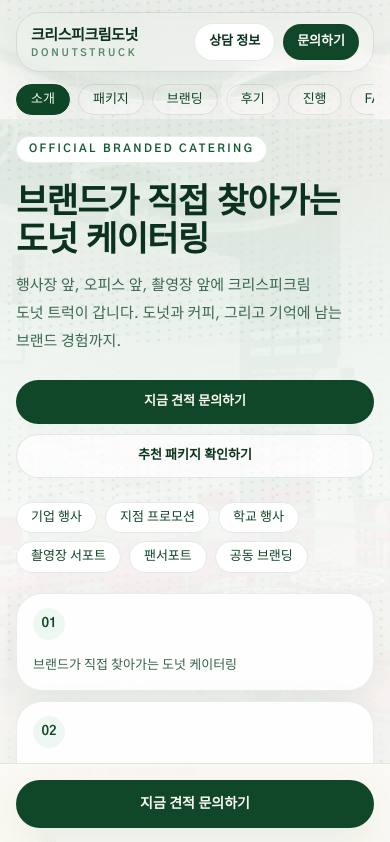
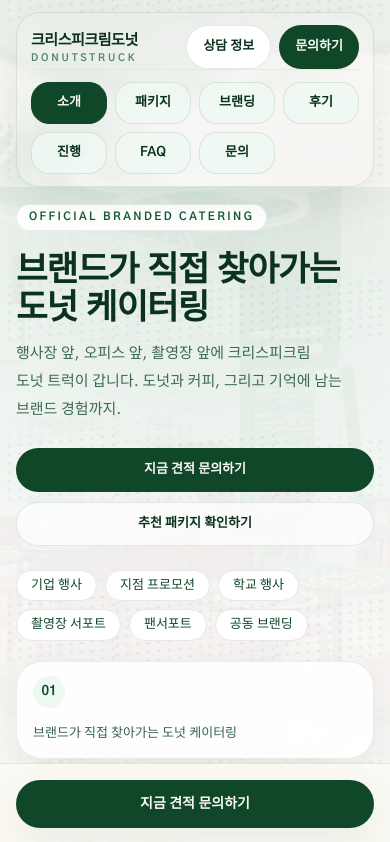
Before and after one commit to oreo4885-max/kkd-catering-landing, a Next.js app: page / in a window 390 px wide. Shown: the top 842 px of the page. Built offline with nearby package versions, Linux system fonts and the light colour scheme.

Commit message:
모바일용 상단메뉴 가독성 개선

```diff
--- a/app/globals.css
+++ b/app/globals.css
@@ -184,6 +184,6 @@
 
 @media (max-width: 640px) {
   [id] {
-    scroll-margin-top: 112px;
+    scroll-margin-top: 190px;
   }
 }
--- a/components/landing/top-nav.tsx
+++ b/components/landing/top-nav.tsx
@@ -18,51 +18,57 @@
   const sectionIds = useMemo(() => navItems.map((item) => item.href.replace("#", "")), []);
 
   useEffect(() => {
-    const onScroll = () => setScrolled(window.scrollY > 20);
-    onScroll();
-    window.addEventListener("scroll", onScroll, { passive: true });
+    const onScroll = () => setScrolled(window.scrollY > 16);
 
-    return () => window.removeEventListener("scroll", onScroll);
-  }, []);
-
-  useEffect(() => {
+    const syncActiveSection = () => {
       const sections = sectionIds
         .map((id) => document.getElementById(id))
         .filter((section): section is HTMLElement => Boolean(section));
 
       if (sections.length === 0) return;
 
-    const observer = new IntersectionObserver(
-      (entries) => {
-        const visible = entries
-          .filter((entry) => entry.isIntersecting)
-          .sort((a, b) => b.intersectionRatio - a.intersectionRatio)[0];
+      const offset = window.innerWidth < 1024 ? 180 : 128;
+      const current =
+        sections.findLast((section) => section.getBoundingClientRect().top - offset <= 0) ?? sections[0];
 
-        if (visible?.target?.id) {
-          setActiveSection(visible.target.id);
+      if (current?.id) {
+        setActiveSection(current.id);
       }
-      },
-      {
-        rootMargin: "-20% 0px -55% 0px",
-        threshold: [0.2, 0.35, 0.55],
-      },
-    );
+    };
 
-    sections.forEach((section) => observer.observe(section));
+    const onHashChange = () => {
+      const hash = window.location.hash.replace("#", "");
+      if (hash) {
+        setActiveSection(hash);
+      }
+    };
 
-    return () => observer.disconnect();
+    onScroll();
+    onHashChange();
+    syncActiveSection();
+
+    window.addEventListener("scroll", onScroll, { passive: true });
+    window.addEventListener("scroll", syncActiveSection, { passive: true });
+    window.addEventListener("hashchange", onHashChange);
+
+    return () => {
+      window.removeEventListener("scroll", onScroll);
+      window.removeEventListener("scroll", syncActiveSection);
+      window.removeEventListener("hashchange", onHashChange);
+    };
   }, [sectionIds]);
 
   return (
     <header className="sticky top-0 z-50 px-4 pt-3 sm:px-6 sm:pt-4">
       <div
-        className={`mx-auto flex max-w-7xl items-center justify-between gap-3 rounded-[24px] border px-3.5 py-2.5 backdrop-blur transition-all sm:gap-4 sm:rounded-[28px] sm:px-6 sm:py-3 ${
+        className={`mx-auto max-w-7xl rounded-[24px] border px-3.5 py-3 backdrop-blur transition-all sm:rounded-[28px] sm:px-6 sm:py-3.5 ${
           scrolled
-            ? "border-forest-900/12 bg-white/95 shadow-[0_18px_45px_rgba(22,34,19,0.12)]"
-            : "border-forest-900/10 bg-white/82 shadow-card"
+            ? "border-forest-900/12 bg-white/98 shadow-[0_18px_45px_rgba(22,34,19,0.14)]"
+            : "border-forest-900/10 bg-white/94 shadow-card"
         }`}
       >
-        <a href="#hero" className="shrink-0">
+        <div className="flex items-center justify-between gap-3 sm:gap-4">
+          <a href="#hero" className="min-w-0 shrink">
             <div className="ko-heading text-[15px] font-semibold tracking-[-0.02em] text-forest-900 sm:text-lg">
               크리스피크림도넛
             </div>
@@ -71,7 +77,23 @@
             </div>
           </a>
 
-        <nav className="hidden items-center gap-1 lg:flex">
+          <div className="flex shrink-0 items-center gap-2">
+            <a
+              href="#inquiry-contact"
+              className="inline-flex h-11 shrink-0 items-center justify-center rounded-full border border-forest-900/10 bg-white px-4 text-[13px] font-semibold text-forest-900 transition hover:bg-forest-50 sm:h-10 sm:px-4 sm:text-sm"
+            >
+              상담 정보
+            </a>
+            <a
+              href="#inquiry"
+              className="inline-flex h-11 shrink-0 items-center justify-center rounded-full bg-forest-800 px-4 text-[13px] font-semibold text-cream transition hover:bg-forest-900 sm:h-10 sm:px-4 sm:text-sm"
+            >
+              문의하기
+            </a>
+          </div>
+        </div>
+
+        <nav className="hidden items-center gap-1 pt-3 lg:flex">
           {navItems.map((item) => {
             const targetId = item.href.replace("#", "");
             const active = activeSection === targetId;
@@ -80,7 +102,8 @@
               <a
                 key={item.href}
                 href={item.href}
-                className={`rounded-full px-3 py-2 text-sm font-medium transition ${
+                onClick={() => setActiveSection(targetId)}
+                className={`rounded-full px-3 py-2 text-sm font-medium transition-colors ${
                   active
                     ? "bg-forest-800 text-cream shadow-soft"
                     : "text-forest-800 hover:bg-forest-50 hover:text-forest-900"
@@ -92,23 +115,7 @@
           })}
         </nav>
 
-        <div className="flex items-center gap-2">
-          <a
-            href="#inquiry-contact"
-            className="inline-flex shrink-0 items-center justify-center rounded-full border border-forest-900/10 bg-white px-3.5 py-2 text-[13px] font-semibold text-forest-900 transition hover:bg-forest-50 sm:px-4 sm:text-sm"
-          >
-            상담 정보
-          </a>
-          <a
-            href="#inquiry"
-            className="inline-flex shrink-0 items-center justify-center rounded-full bg-forest-800 px-3.5 py-2 text-[13px] font-semibold text-cream transition hover:bg-forest-900 sm:px-4 sm:text-sm"
-          >
-            문의하기
-          </a>
-        </div>
-      </div>
-
-      <div className="mx-auto mt-3 flex max-w-7xl gap-2 overflow-x-auto pb-1 lg:hidden">
+        <nav className="grid grid-cols-4 gap-2 border-t border-forest-900/8 pt-3 lg:hidden">
           {navItems.map((item) => {
             const targetId = item.href.replace("#", "");
             const active = activeSection === targetId;
@@ -117,16 +124,18 @@
               <a
                 key={item.href}
                 href={item.href}
-              className={`ko-chip shrink-0 rounded-full border px-3.5 py-1.5 text-[13px] font-medium shadow-card transition ${
+                onClick={() => setActiveSection(targetId)}
+                className={`ko-chip inline-flex min-h-[42px] items-center justify-center rounded-[18px] border px-2 py-2 text-center text-[13px] font-semibold transition-colors ${
                   active
-                  ? "border-forest-800 bg-forest-800 text-cream"
-                  : "border-forest-900/10 bg-white/92 text-forest-800"
+                    ? "border-forest-800 bg-forest-800 text-cream shadow-soft"
+                    : "border-forest-900/10 bg-forest-50/85 text-forest-900"
                 }`}
               >
                 {item.label}
               </a>
             );
           })}
+        </nav>
       </div>
     </header>
   );
```
Lines whose indentation alone changed are shown as unchanged.
